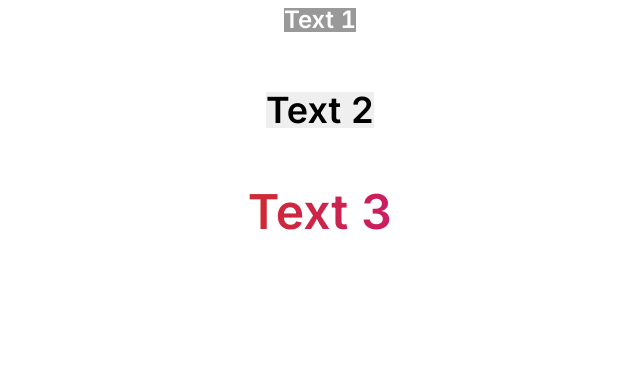
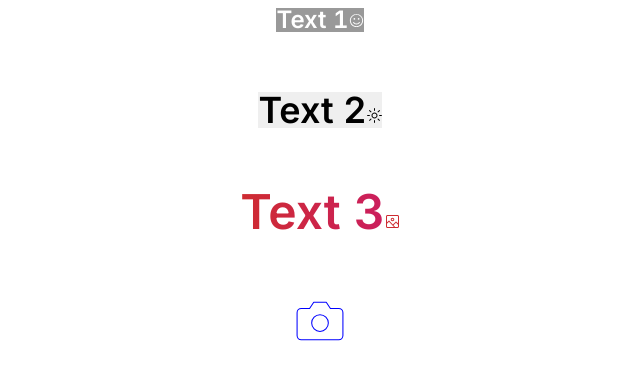
Before and after one commit to amigolargo/next-radix-starter, a Next.js app: page / in a window 1280 px wide. Shown: the top 380 px of the page, without its empty margins (320-960 px from the left). Built offline with nearby package versions, Linux system fonts and the light colour scheme.

Commit message:
Add a couple of icon systems

```diff
--- a/package.json
+++ b/package.json
@@ -14,6 +14,7 @@
   "dependencies": {
     "@next/font": "13.1.6",
     "@radix-ui/colors": "^0.1.8",
+    "@radix-ui/react-icons": "^1.1.1",
     "@stitches/react": "^1.2.8",
     "@types/node": "18.11.18",
     "@types/react": "18.0.27",
@@ -23,6 +24,7 @@
     "next": "13.1.6",
     "react": "18.2.0",
     "react-dom": "18.2.0",
+    "react-feather": "^2.0.10",
     "typescript": "4.9.4"
   },
   "devDependencies": {
--- a/pages/index.tsx
+++ b/pages/index.tsx
@@ -4,6 +4,8 @@ import { darkTheme } from "@/stitches.config";
 import { Flex } from "@/components/primitives/Flex";
 import { Block } from "@/components/primitives/Block";
 import { Text } from "@/components/primitives/Text";
+import { FaceIcon, ImageIcon, SunIcon } from "@radix-ui/react-icons";
+import { Camera } from "react-feather";
 
 export default function Home() {
   return (
@@ -18,18 +20,22 @@ export default function Home() {
         <Block className={darkTheme}>
           <Text size={1} variant="primary">
             Text 1
+            <FaceIcon />
           </Text>
         </Block>
         <Block>
           <Text size={2} variant="primary">
             Text 2
+            <SunIcon />
           </Text>
         </Block>
         <Block>
           <Text variant="red" gradient={true} size={3}>
             Text 3
+            <ImageIcon />
           </Text>
         </Block>
+        <Camera size={50} color="blue" strokeWidth={0.5} />
       </MainContainer>
     </>
   );
```
Also changed, not shown: 1 other file (tests, documents, lock files or other folders).
